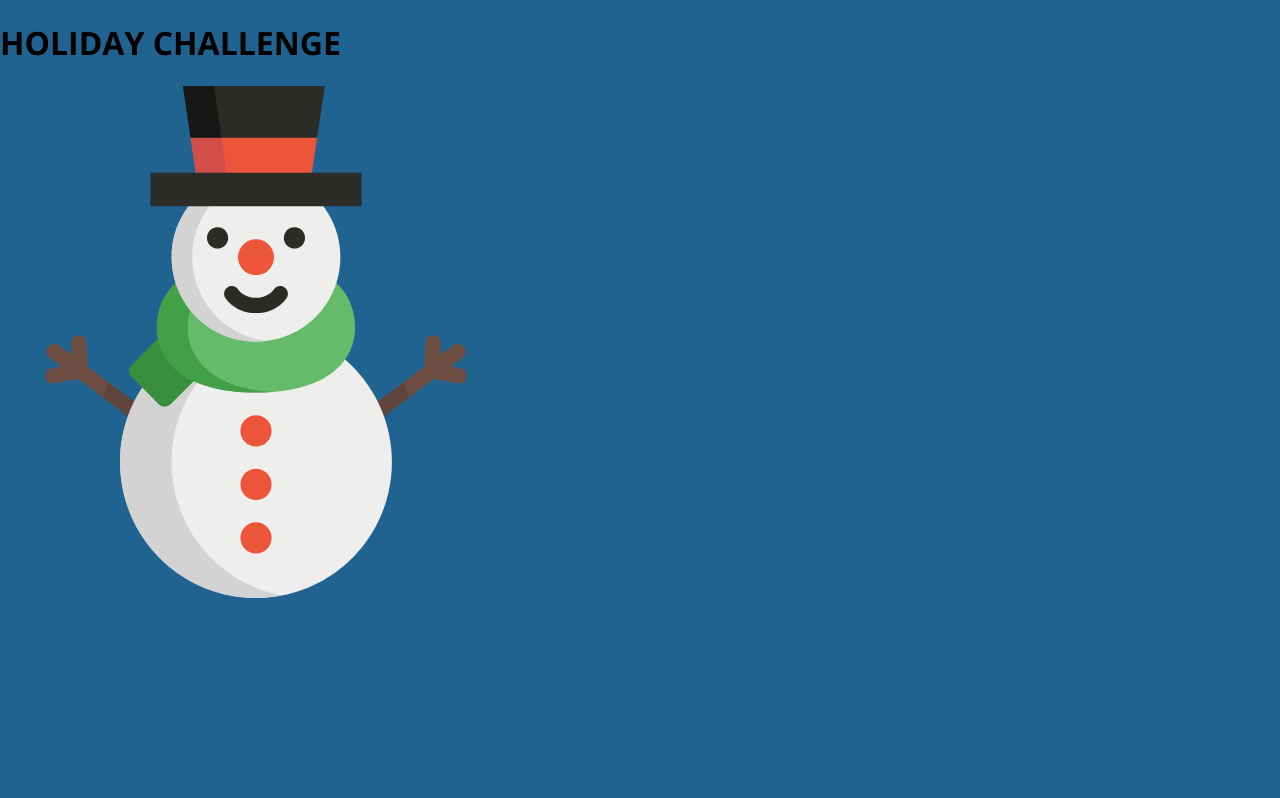
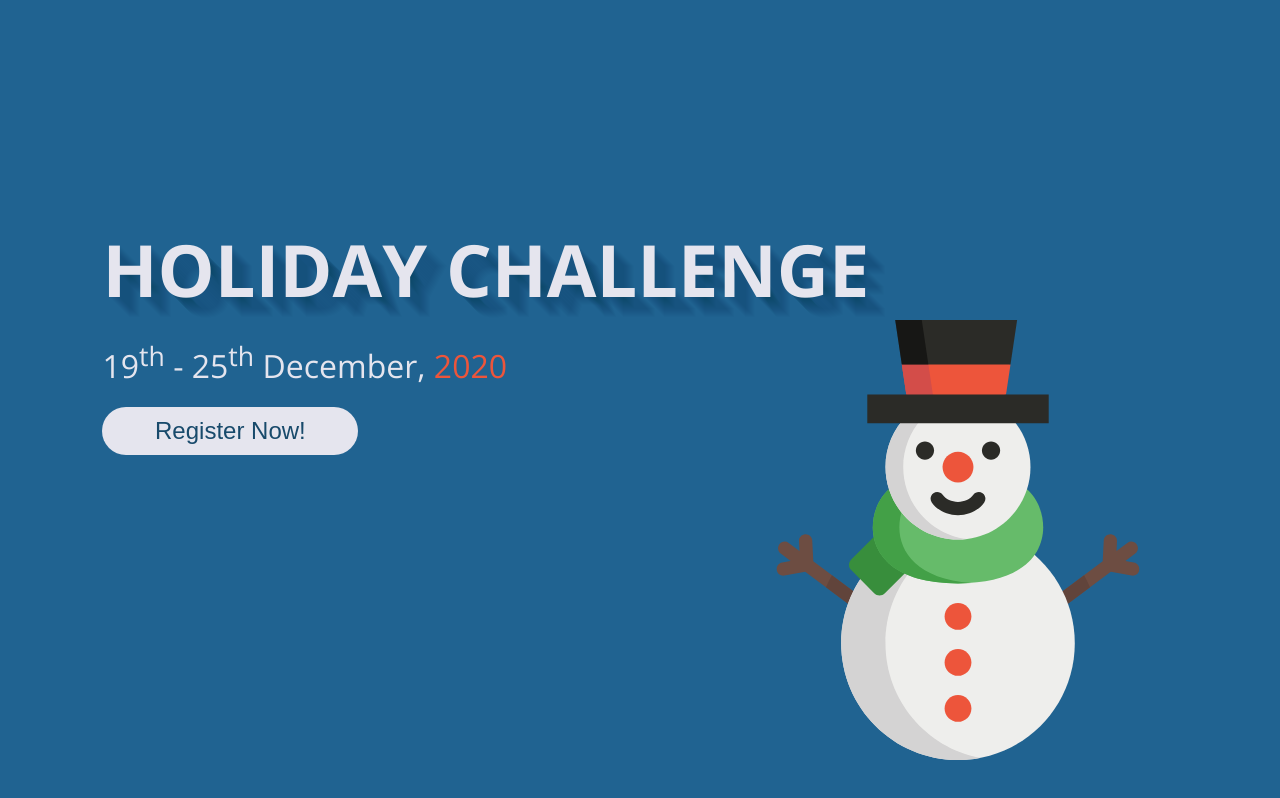
Before and after one commit to giridhar7632/Holiday-Challenge, a Next.js app: page / in a window 1280 px wide. Built offline with nearby package versions, Linux system fonts and the light colour scheme.

Commit message:
Second day

```diff
--- a/pages/components/Header.js
+++ b/pages/components/Header.js
@@ -1,12 +1,22 @@
+import styles from '../../styles/Header.module.css'
+
 export default function Header() {
+  const header={
+    height: "100vh",
+    background: "#206391",
+    color: "#E5E5EE"
+  }
   return(
-    <main>
-        <div>
-          <h1>
-            HOLIDAY CHALLENGE
-          </h1>
-        </div>
-        <img src="/snowman.svg" alt="snowman" />
-    </main>
+    <header style={header}>
+      <div className={styles.content}>
+        <h1 className={styles.title}>
+          HOLIDAY CHALLENGE
+        </h1>
+        <p className={styles.date}>19<sup>th</sup> - 25<sup>th</sup> December, <span className={styles.year}>2020</span></p>
+        <button className={styles.btn}> Register Now! </button>
+      </div>
+      <img src="/snowman.svg" alt="snowman" className={styles.snowman} />
+
+    </header>
   )
 }
--- /dev/null
+++ b/styles/Header.module.css
@@ -0,0 +1,69 @@
+@import url('https://fonts.googleapis.com/css2?family=Open+Sans:wght@400;600;700;800&display=swap');
+.content{
+  position: absolute;
+  top: 20%;
+  left: 8%;
+  width: 65%;
+  display: flex;
+  flex-direction: column;
+  font-family: "Open Sans", sans-serif;
+}
+.title{
+  font-family: "Open Sans", sans-serif;
+  font-size: 4.5em;
+  margin-top: 60px;
+  margin-bottom: 20px;
+  text-shadow: 1px 1px 0 rgba(0,0,0,0.01),
+               2px 2px 0 rgba(0,0,0,0.01),
+               3px 3px 0 rgba(0,0,0,0.01),
+               4px 4px 0 rgba(0,0,0,0.01),
+               5px 5px 0 rgba(0,0,0,0.01),
+               6px 6px 0 rgba(0,0,0,0.01),
+               7px 7px 0 rgba(0,0,0,0.01),
+               8px 8px 0 rgba(0,0,0,0.01),
+               9px 9px 0 rgba(0,0,0,0.01),
+               10px 10px 0 rgba(0,0,0,0.01),
+               11px 11px 0 rgba(0,0,0,0.01),
+               12px 12px 0 rgba(0,0,0,0.01),
+               13px 13px 0 rgba(0,0,0,0.01),
+               14px 14px 0 rgba(0,0,0,0.01),
+               15px 15px 0 rgba(0,0,0,0.01),
+               16px 16px 0 rgba(0,0,0,0.01),
+               17px 17px 0 rgba(0,0,0,0.01),
+               18px 18px 0 rgba(0,0,0,0.01),
+               19px 19px 0 rgba(0,0,0,0.01),
+               20px 20px 0 rgba(0,0,0,0.01);
+}
+.date{
+  font-size: 2em;
+  margin-bottom: 20px;
+}
+.year{
+  color: #ED553B;
+}
+.snowman{
+  height: 55vh;
+  position: absolute;
+  right: 8%;
+  bottom: 5%;
+}
+.btn{
+  width: 20vw;
+  font-size: 1.5em;
+  padding: 10px 20px;
+  border: none;
+  cursor: pointer;
+  background-color: #E5E5EE;
+  color: #184a6b;
+  border-radius: 30px;
+}
+.btn:hover{
+
+}
+.btn:active, .btn:focus{
+  border: none;
+  outline: none;
+}
+.btn:active{
+  background-color: #c0c0c7;
+}
--- a/styles/globals.css
+++ b/styles/globals.css
@@ -6,7 +6,6 @@ body {
   font-family: -apple-system, BlinkMacSystemFont, Segoe UI, Roboto, Oxygen,
     Ubuntu, Cantarell, Fira Sans, Droid Sans, Helvetica Neue, sans-serif;
   font-family: 'Open Sans', sans-serif;
-  background: #206391;
 }
 
 a {
@@ -17,4 +16,6 @@ a {
 * {
   box-sizing: border-box;
   overflow-x: hidden;
+  margin: 0;
+  padding: 0;
 }
```
